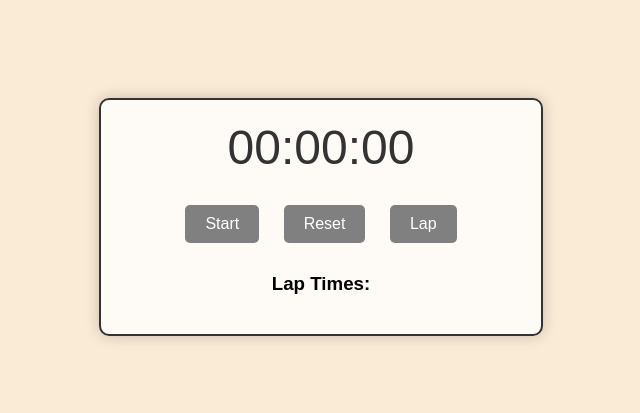
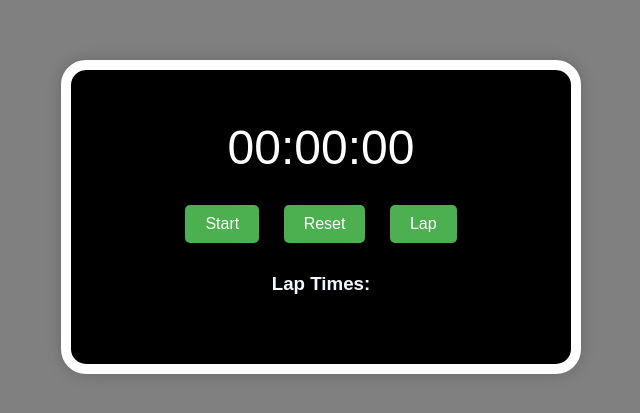
Before and after one commit to Deepak9025/SCT_WD_2, a plain HTML site: page index.html in a window 1280 px wide. Shown: the part 183-596 px from the top of the page, without its empty margins (319-959 px from the left). Drawn offline with Linux system fonts and the light colour scheme.

Commit message:
Update styles.css

```diff
--- a/styles.css
+++ b/styles.css
@@ -1,22 +1,26 @@
 body {
     font-family: Arial, sans-serif;
-    display:flex;
+    display: flex;
     justify-content: center;
     align-items: center;
     height: 100vh;
-    margin:0;
-    background-color: antiquewhite;
+    margin: 0;
+    background-color: grey;
+
 }
 
 .container {
     text-align: center;
-    border: 2px solid #333;
-    padding: 20px;
-    background-color: rgba(255, 255, 255, 0.8); /* White background with transparency */
-    border-radius: 10px;
+    border: 10px solid white;
+    padding: 50px;
+    background-color: rgba(255, 255, 255, 0.8);
+    border-radius: 25px;
     box-shadow: 0 0 15px rgba(0, 0, 0, 0.2);
     max-width: 400px;
     width: 100%;
+    color: aliceblue;
+    background-color: black;
+    margin: 0%;
 
 
 }
@@ -24,7 +28,7 @@ body {
 .time-display {
     font-size: 48px;
     margin-bottom: 20px;
-    color: #333;
+    color: white;
 }
 
 .controls button {
@@ -34,12 +38,13 @@ body {
     cursor: pointer;
     border: none;
     border-radius: 5px;
-    background-color: grey;
+    background-color: #4CAF50;
     color: white;
 }
 
 .controls button:hover {
-    background-color: black;
+    background-color: white;
+    color: black;
 }
 
 .laps {
@@ -54,5 +59,5 @@ body {
 .laps li {
     font-size: 18px;
     margin-bottom: 5px;
-    color: #333;
+    color: white;
 }
```
